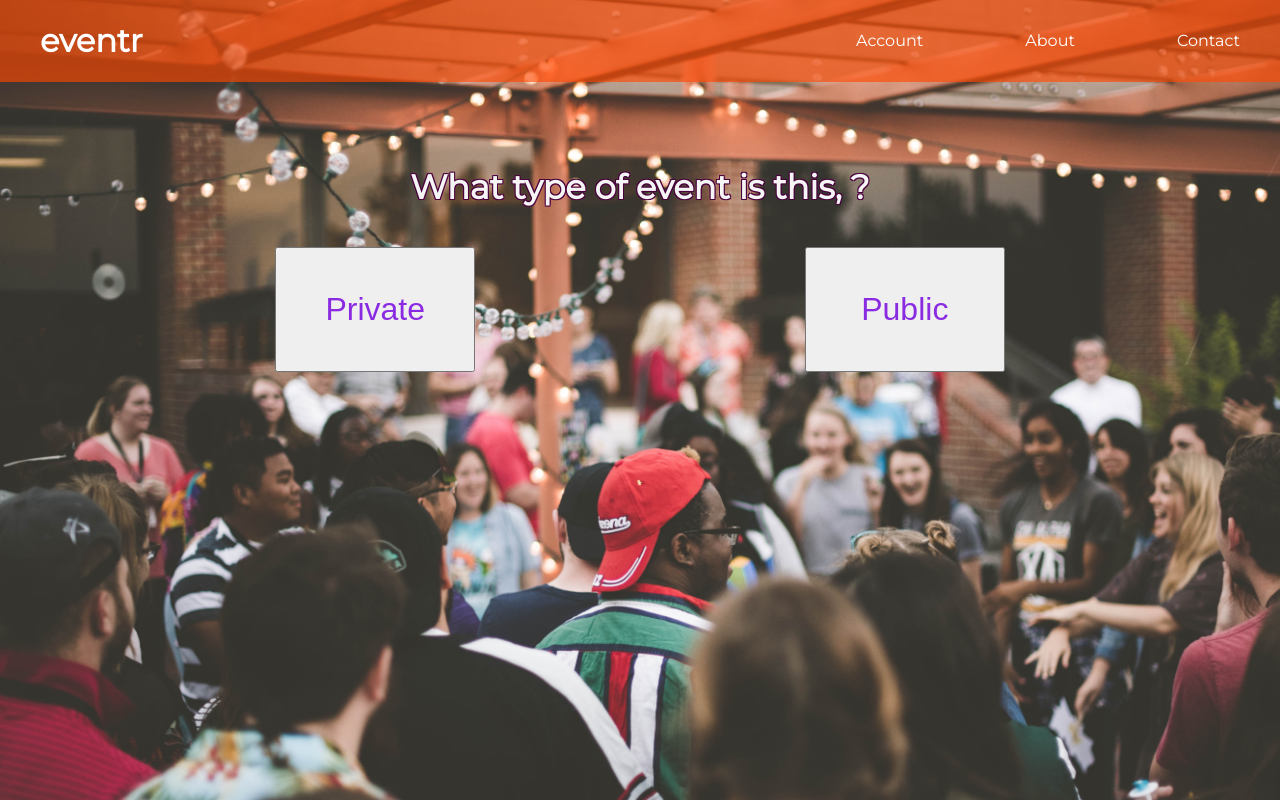
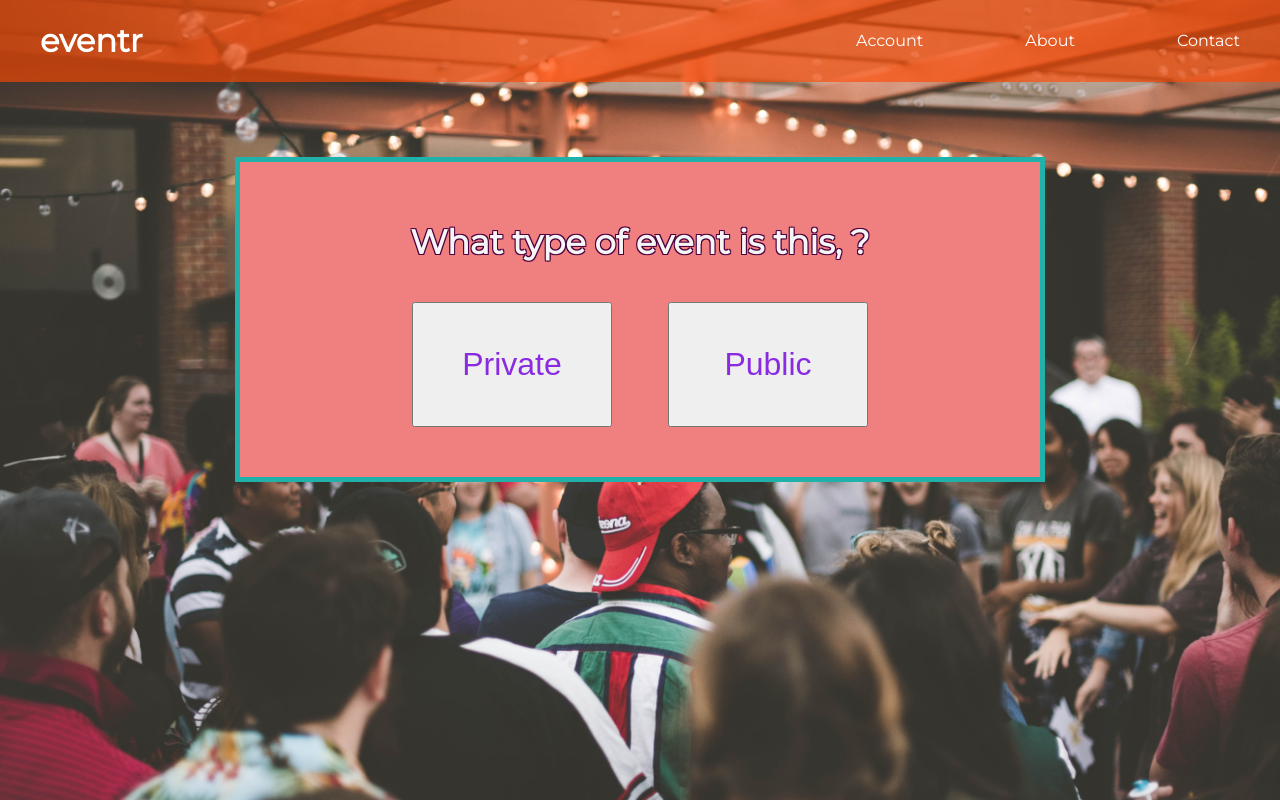
Before and after one commit to Eventr-online/front-end, a React (Create React App) app in the folder eventr-app/: page /eventcreate in a window 1280 px wide. Built offline with nearby package versions, Linux system fonts and the light colour scheme.

Commit message:
set up card flip component

```diff
--- a/eventr-app/src/components/eventStepsComponents/Step0.jsx
+++ b/eventr-app/src/components/eventStepsComponents/Step0.jsx
@@ -1,4 +1,4 @@
-import React, { Component } from 'react';
+import React, { Component, useState } from 'react';
 import '../../css/steps.css';
 import { connect } from 'react-redux';
 import { addEventType } from '../../actions/index';
@@ -25,9 +25,12 @@ function Step0(props) {
         props.history.push('/step1')
     }
 
-    const calc = (x, y) => [-(y - window.innerHeight / 2) / 20, (x - window.innerWidth / 2) / 20, 1.1]
-    const trans = (x, y, s) => `perspective(600px) rotateX(${x}deg) rotateY(${y}deg) scale(${s})`
-
+    const [flipped, set] = useState(false)
+    const { transform, opacity } = useSpring({
+        opacity: flipped ? 1 : 0,
+        transform: `perspective(600px) rotateX(${flipped ? 180 : 0}deg)`,
+        config: { mass: 5, tension: 500, friction: 80 }
+    })
 
         return (
             <AbsoluteWrapper>
--- a/eventr-app/src/css/steps.css
+++ b/eventr-app/src/css/steps.css
@@ -43,7 +43,9 @@
 
 .stepsBlock {
     margin: 75px auto;
-    width: 100%;
+    width: 800px;
+    background-color: lightcoral;
+    border: solid lightseagreen 5px;
 }
 
 .position-absolute {
```
